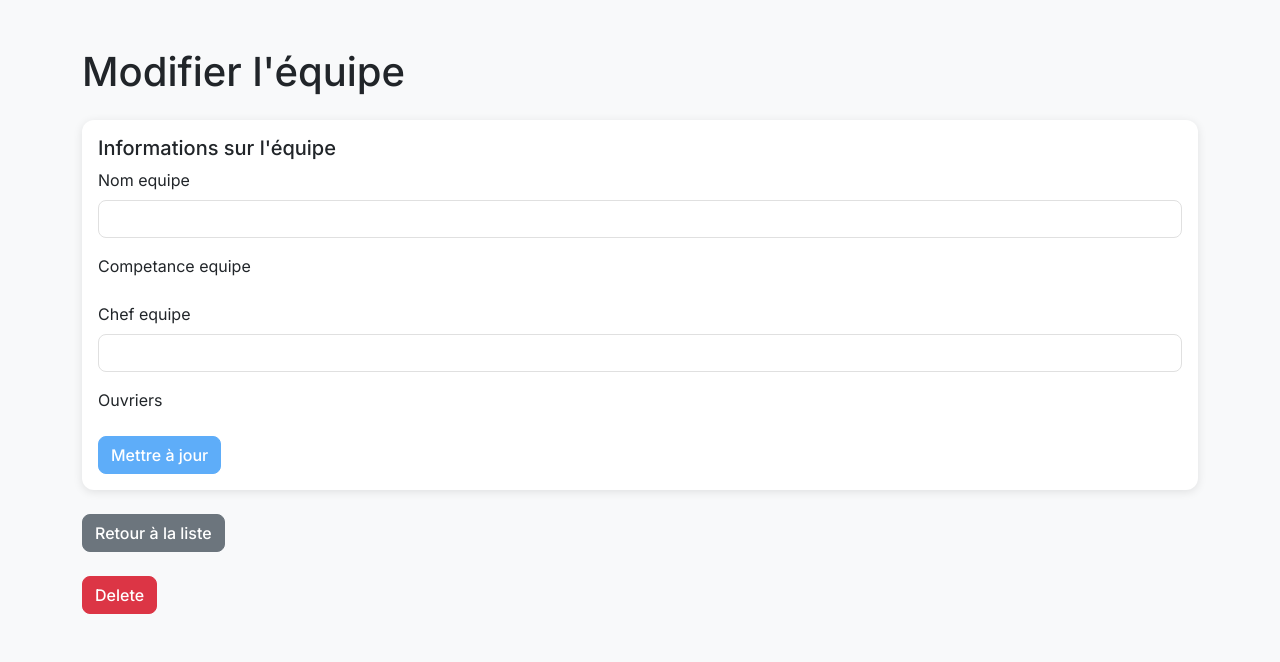
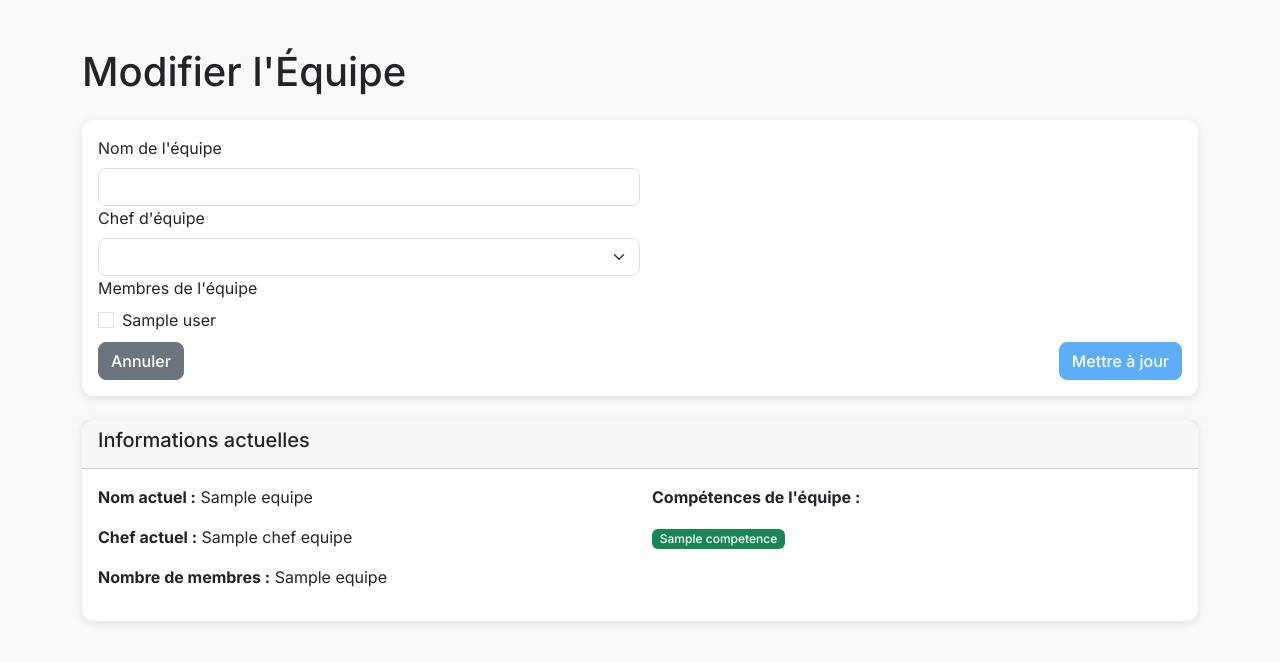
Before and after one commit to hug0-dev/btp_new, a Symfony app: template templates/equipe/edit.html.twig in a window 1280 px wide. Shown: the top 662 px of the page. Run offline with Twig, Linux system fonts and the light colour scheme; the template is opened without the code that fills it: most values are stand-ins (such as "Sample title", 1, 10 or a date in 2020); form fields are guessed from the names that the template uses; some libraries are stand-ins or nearby versions.

Commit message:
equipe OK

```diff
--- a/templates/equipe/edit.html.twig
+++ b/templates/equipe/edit.html.twig
@@ -1,24 +1,77 @@
 {% extends 'base.html.twig' %}
 
-{% block title %}Modifier l'équipe{% endblock %}
+{% block title %}Modifier l'Équipe{% endblock %}
 
 {% block body %}
 <div class="container mt-5">
-        <h1 class="mb-4">Modifier l'équipe</h1>
+    <h1 class="mb-4">Modifier l'Équipe</h1>
 
     <div class="card">
         <div class="card-body">
-                <h5 class="card-title">Informations sur l'équipe</h5>
-                {{ include('equipe/_form.html.twig', {'button_label': 'Mettre à jour'}) }}
+            {{ form_start(form, {'attr': {'class': 'row g-3'}}) }}
+
+            <div class="col-md-6">
+                {{ form_label(form.nom_equipe, 'Nom de l\'équipe', {'label_attr': {'class': 'form-label'}}) }}
+                {{ form_widget(form.nom_equipe, {'attr': {'class': 'form-control'}}) }}
+                {{ form_errors(form.nom_equipe) }}
+            </div>
+
+            <div class="col-md-6">
+                {{ form_label(form.chefEquipe, 'Chef d\'équipe', {'label_attr': {'class': 'form-label'}}) }}
+                {{ form_widget(form.chefEquipe, {'attr': {'class': 'form-select'}}) }}
+                {{ form_errors(form.chefEquipe) }}
+            </div>
+
+            <div class="col-12">
+                {{ form_label(form.users, 'Membres de l\'équipe', {'label_attr': {'class': 'form-label'}}) }}
+                <div class="row">
+                    {% for user in form.users %}
+                    <div class="col-md-4 mb-2">
+                        <div class="form-check">
+                            {{ form_widget(user, {'attr': {'class': 'form-check-input'}}) }}
+                            {{ form_label(user, null, {'label_attr': {'class': 'form-check-label'}}) }}
+                        </div>
+                    </div>
+                    {% endfor %}
+                </div>
+                {{ form_errors(form.users) }}
+            </div>
+
+            <div class="col-12">
+                <div class="d-flex justify-content-between">
+                    <a href="{{ path('app_equipe_show', {'id': equipe.id}) }}" class="btn btn-secondary">Annuler</a>
+                    <button type="submit" class="btn btn-primary">Mettre à jour</button>
                 </div>
             </div>
 
-        <div class="mt-4">
-            <a href="{{ path('app_equipe_index') }}" class="btn btn-secondary">Retour à la liste</a>
+            {{ form_end(form) }}
+        </div>
     </div>
 
-        <div class="mt-4">
-            {{ include('equipe/_delete_form.html.twig') }}
+    <!-- Informations actuelles de l'équipe -->
+    <div class="card mt-4">
+        <div class="card-header">
+            <h5>Informations actuelles</h5>
+        </div>
+        <div class="card-body">
+            <div class="row">
+                <div class="col-md-6">
+                    <p><strong>Nom actuel :</strong> {{ equipe.nomEquipe }}</p>
+                    <p><strong>Chef actuel :</strong> {{ equipe.chefEquipe ? equipe.chefEquipe.nom : 'Aucun' }}</p>
+                    <p><strong>Nombre de membres :</strong> {{ equipe.nombre }}</p>
+                </div>
+                <div class="col-md-6">
+                    <p><strong>Compétences de l'équipe :</strong></p>
+                    {% if equipe.competences is not empty %}
+                        {% for competence in equipe.competences %}
+                            <span class="badge bg-success me-1">{{ competence }}</span>
+                        {% endfor %}
+                    {% else %}
+                        <span class="text-muted">Aucune compétence</span>
+                    {% endif %}
+                </div>
+            </div>
+        </div>
     </div>
 </div>
 {% endblock %}
```
Lines whose indentation alone changed are shown as unchanged.
